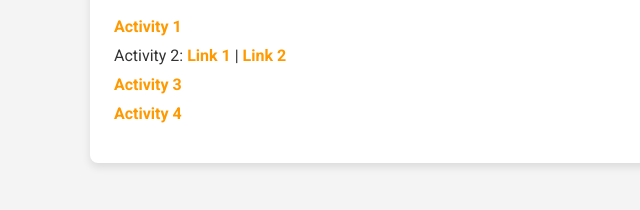
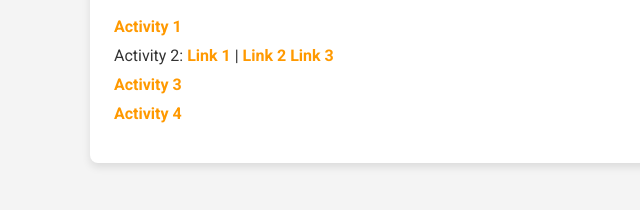
Before and after one commit to francahc/wdd230, a plain HTML site: page index.html in a window 1280 px wide. Shown: the part 514-724 px from the top of the page, 0-640 px from the left. Drawn offline with Linux system fonts and the light colour scheme.

Commit message:
code pen link

```diff
--- a/index.html
+++ b/index.html
@@ -43,6 +43,7 @@
                         Activity 2:
                         <a href="assignment.html" target="_blank">Link 1</a> |
                         <a href="bom.html" target="_blank">Link 2</a>
+                        <a href="https://codepen.io/francahc/pen/OPJvoRJ" target="_blank">Link 3</a>
                     </li>
 
                     <li><a href="#">Activity 3</a></li>
```
